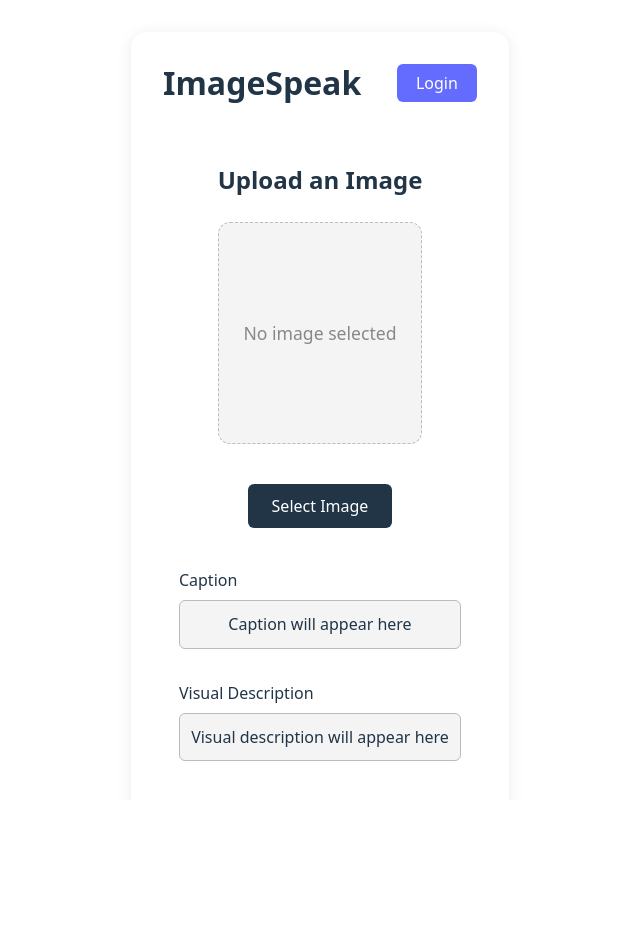
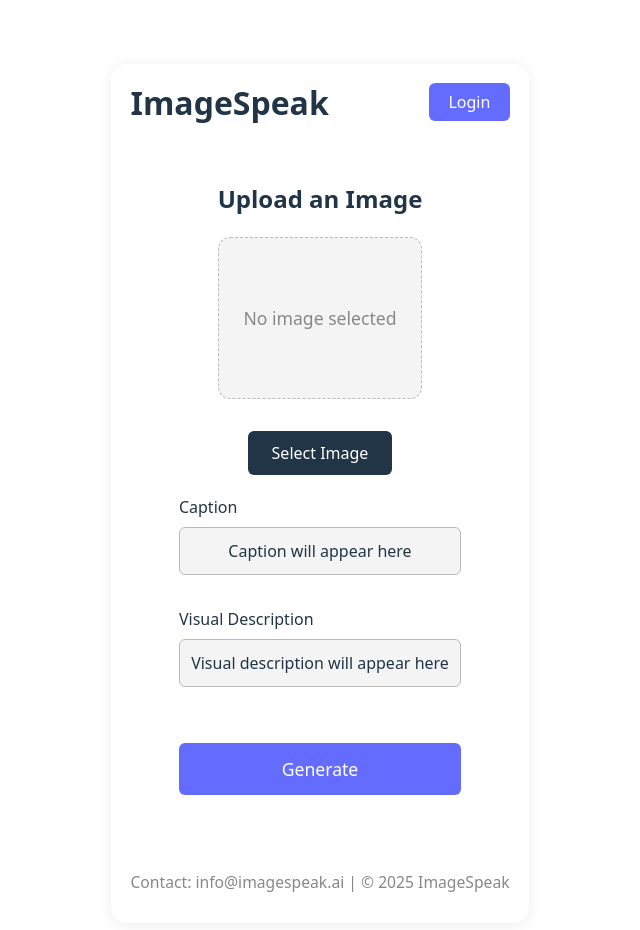
Before and after one commit to imagespeak/imagespeak.frontend, a React (Vite) app: page / in a window 1280 px wide. Shown: the top 930 px of the page, without its empty margins (320-960 px from the left). Before the commit the page ends 800 px from the top, so only its background shows below. Built offline with nearby package versions, Linux system fonts and the light colour scheme.

Commit message:
udpated fe app

```diff
--- a/src/App.css
+++ b/src/App.css
@@ -1,9 +1,10 @@
 body, html, #root {
   min-height: 100vh;
-  height: 100vh;
+  height: auto;
   margin: 0;
   padding: 0;
-  overflow: hidden;
+  overflow-x: hidden;
+  overflow-y: auto;
 }
 
 #root {
@@ -58,8 +59,9 @@ body, html, #root {
   background: #fff;
   border-radius: 16px;
   box-shadow: 0 2px 16px rgba(0,0,0,0.08);
-  padding: 2rem 2rem 3rem 2rem;
-  min-height: calc(100vh - 4rem);
+  padding: 1.2rem 1.2rem 1.5rem 1.2rem;
+  min-height: unset;
+  height: auto;
   display: flex;
   flex-direction: column;
   justify-content: flex-start;
@@ -71,7 +73,7 @@ body, html, #root {
   align-items: center;
   margin-bottom: 0.5rem;
   padding: 0;
-  background: none;
+  background: #fff;
   border-bottom: none;
 }
 
@@ -111,11 +113,11 @@ main {
 }
 
 .upload-preview {
-  margin: 1.5rem 0;
+  margin: 1rem 0;
   display: flex;
   justify-content: center;
   align-items: center;
-  min-height: 220px;
+  min-height: 160px;
   background: #f4f4f4;
   border-radius: 12px;
   border: 1px dashed #bbb;
@@ -123,7 +125,7 @@ main {
 
 .image-preview {
   max-width: 100%;
-  max-height: 400px;
+  max-height: 200px;
   border-radius: 8px;
 }
 
@@ -156,7 +158,7 @@ main {
 }
 
 .form-section {
-  margin-top: 2.5rem;
+  margin-top: 1.2rem;
   display: flex;
   flex-direction: column;
   gap: 1.5rem;
@@ -230,6 +232,15 @@ main {
   background: #535bf2;
 }
 
+.footer {
+  margin-top: 1rem;
+  padding: 0.7rem 0 0.3rem 0;
+  text-align: center;
+  color: #888;
+  font-size: 0.98em;
+  background: #fff;
+}
+
 @media (max-width: 600px) {
   .app-container {
     max-width: 100vw;
--- a/src/App.tsx
+++ b/src/App.tsx
@@ -77,6 +77,9 @@ function App() {
           <button className="generate-btn">Generate</button>
         </section>
       </main>
+      <footer className="footer">
+        <div>Contact: info@imagespeak.ai | &copy; 2025 ImageSpeak</div>
+      </footer>
     </div>
   )
 }
```
Also changed, not shown: 1 other file (tests, documents, lock files or other folders).
